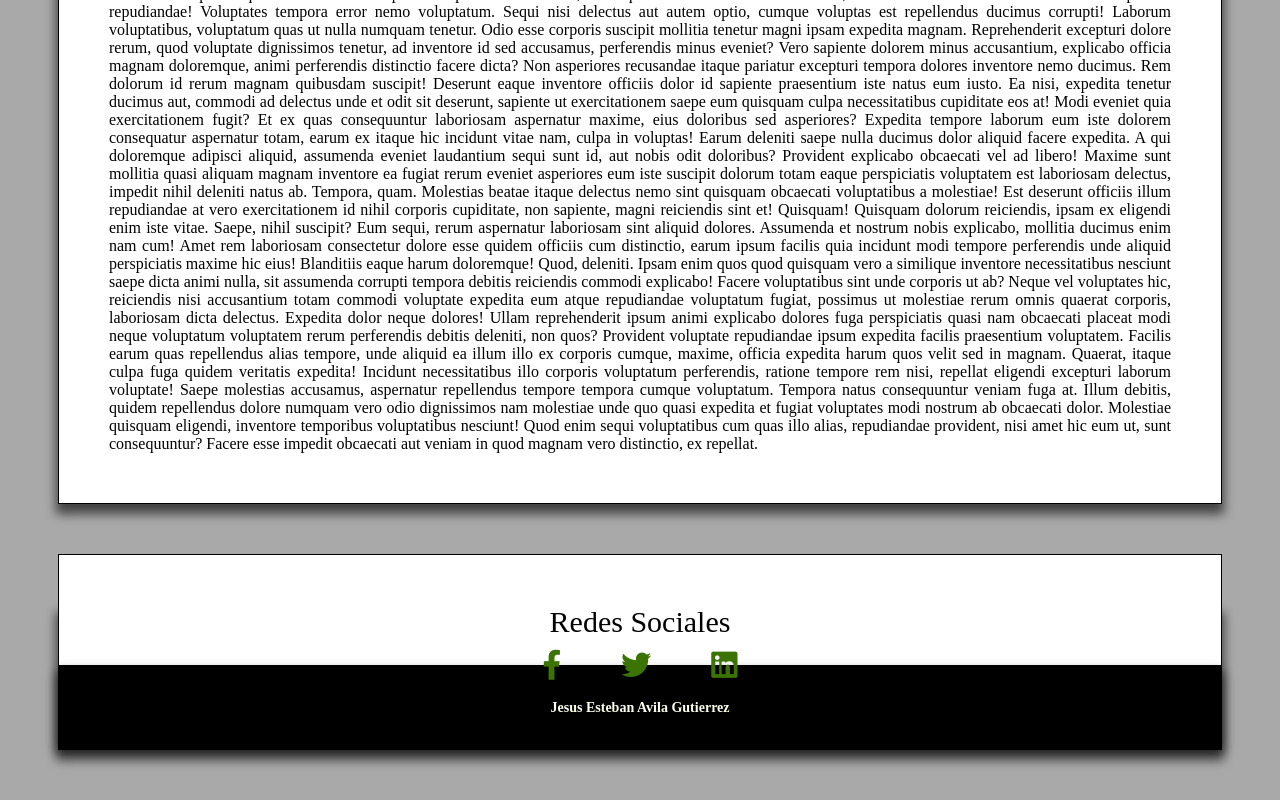
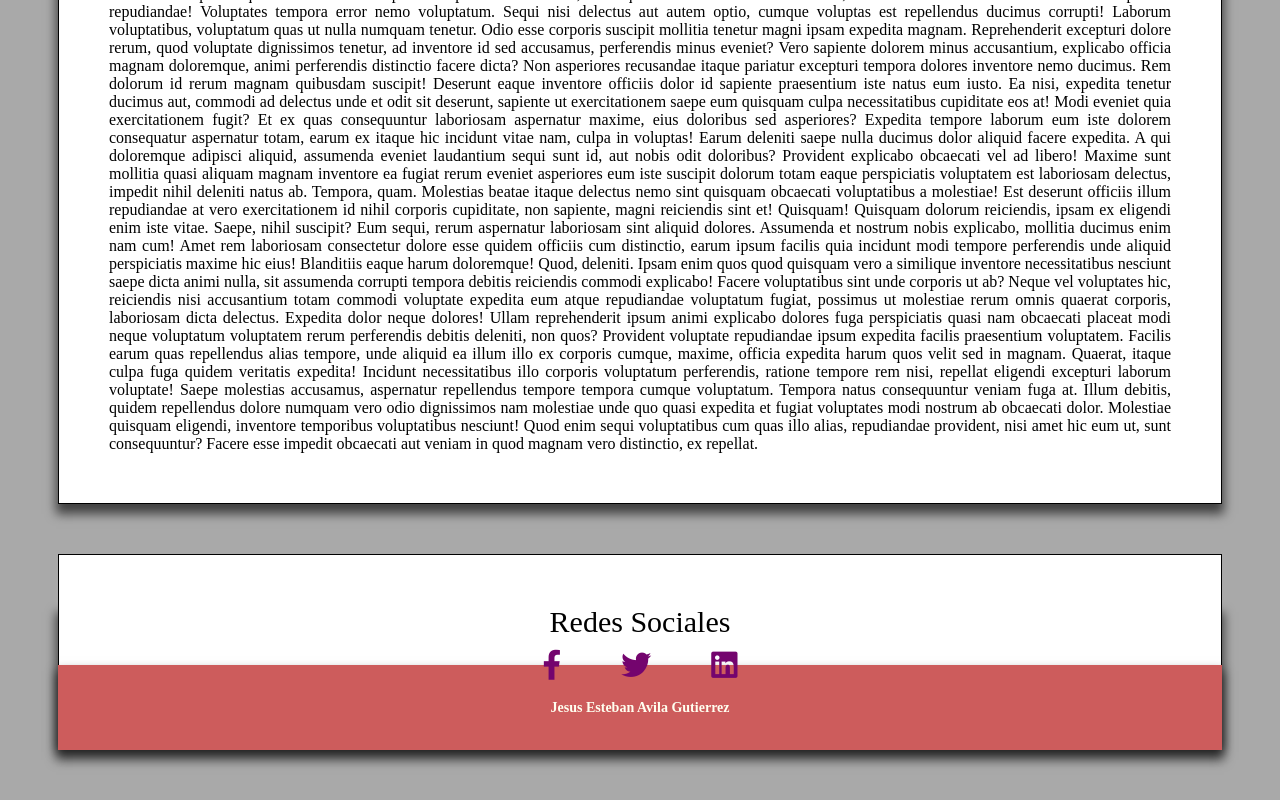
Before and after one commit to heiztmx/heiztmx.github.io, a plain HTML site: page index.html in a window 1280 px wide. Shown: the part 720-1520 px from the top of the page. Drawn offline with Linux system fonts and the light colour scheme.

Commit message:
color footer

```diff
--- a/style.css
+++ b/style.css
@@ -106,7 +106,7 @@ p{
 
 .links a i {
     font-size: 3rem;
-    color: rgb(60, 116, 4);
+    color: rgb(116, 4, 110);
 
 }
 
@@ -130,7 +130,7 @@ p{
     margin:50px;
     margin-top: -15px;
     min-width: 30rem;
-    background-color:black ;
+    background-color:indianred ;
     padding: 2rem 2rem;
     box-shadow: 0px 8px 10px 2px rgba(0,0,0,0.61);
  /*    background: #000000;
```
